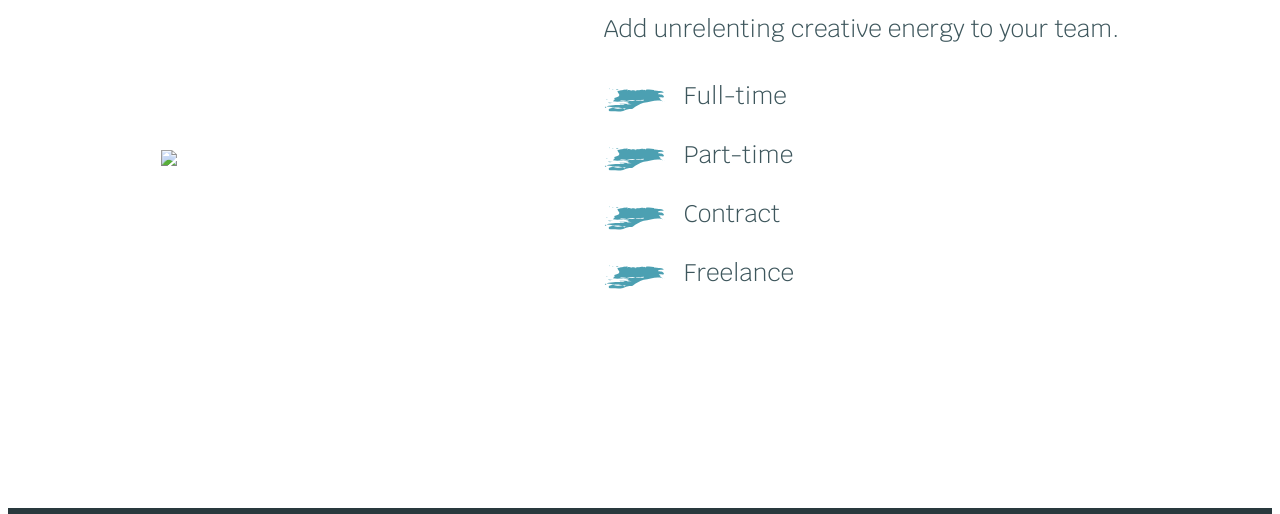
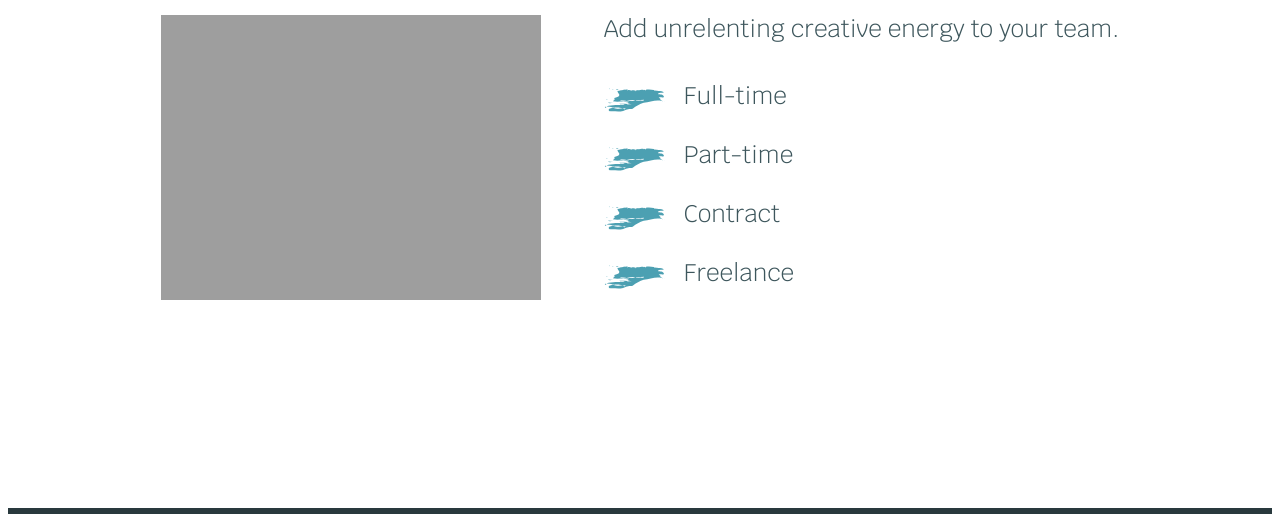
Before and after one commit to CVClements/techMomsProject, a plain HTML site: page hireme.html in a window 1280 px wide. Shown: the part 137-651 px from the top of the page. Drawn offline with Linux system fonts and the light colour scheme; the site is published under a folder, as on GitHub Pages, so addresses that start at the root find nothing.

Commit message:
husband saves the day

```diff
--- a/hireme.html
+++ b/hireme.html
@@ -13,7 +13,7 @@
 
 
     <div class="mainsection">
-        <img src="/assets/ProfileCard.png" width="380px">
+        <img src="assets/ProfileCard.png" width="380px">
         <div class="hireContainer">
             <h1 class="HireBold">Hire this designer</h1>
             <h2 class="hireme">Add unrelenting creative energy to your team.</h2>
```
Also changed, not shown: index.html (+1 -1 lines).
